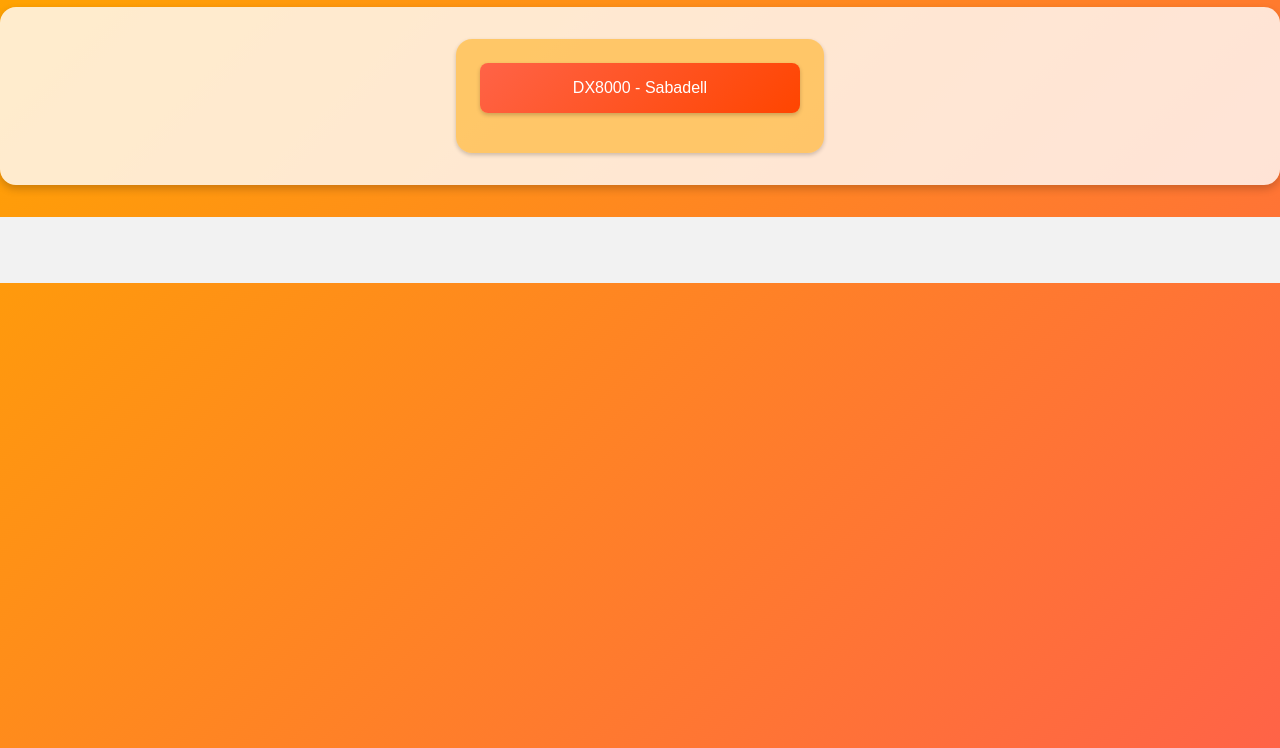
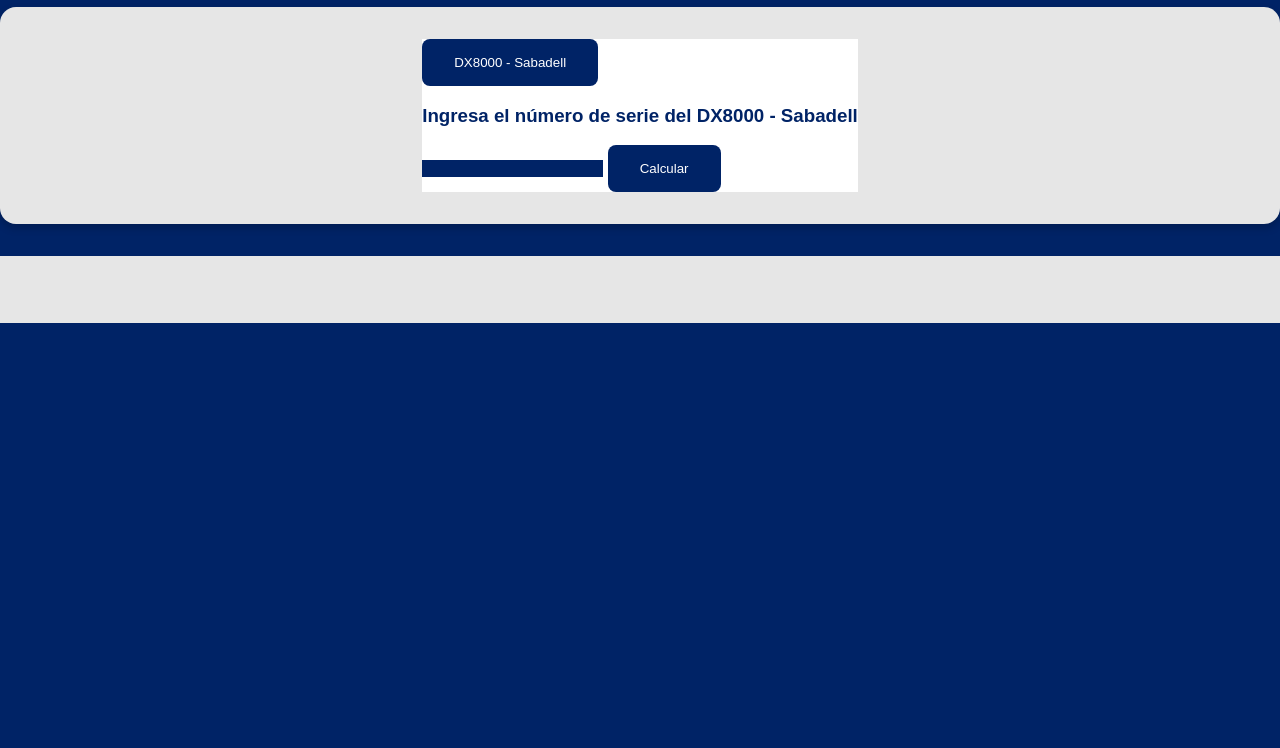
Before and after one commit to Talos03/necos03, a plain HTML site: page index.html in a window 1280 px wide. Shown: the part 73-821 px from the top of the page. Drawn offline with Linux system fonts and the light colour scheme.

Commit message:
Cambio de estilo.html

```diff
--- a/index.html
+++ b/index.html
@@ -38,19 +38,21 @@
 <!-- El estilo de la web -->
 <style>
    :root {
-        font-family: sans-serif;
+    font-family: Arial, sans-serif; /* Cambio de la fuente por una más común */
 }
 
 body {
-        background: linear-gradient(135deg, #FFA500, #FF6347);
-        /* Degradado de fondo en tonos de naranja */
+    background: #002366; /* Cambio a un tono azul oscuro característico */
     margin: 0;
     padding: 0;
     min-height: 100vh;
+    color: #FFF; /* Texto en blanco para destacar en el fondo oscuro */
 }
 
-    h1 {
+/* Cambios en los encabezados para un contraste apropiado */
+h1, h3, h4 {
     text-align: center;
+    color: #002366;
 }
 
 main {
@@ -59,109 +61,45 @@
     align-items: center;
     flex-direction: row;
     gap: 1rem;
-        background-color: rgba(255, 255, 255, 0.8);
+    background-color: #E6E6E6; /* Fondo gris claro para el contenido */
     padding: 2rem;
     border-radius: 1rem;
     box-shadow: 0px 4px 8px rgba(0, 0, 0, 0.2);
 }
 
-    h3 {
-        margin: 0;
-        padding: 0;
-        text-align: center;
+/* Se ajustan los estilos para el contenedor principal */
+.mainContainer, .selector, .contenedor {
+    background-color: #FFF; /* Fondos blancos para los contenedores */
 }
 
-    .mainContainer {
-        display: flex;
-        gap: 2rem;
-    }
-
-    .selector {
-        display: flex;
-        justify-content: space-between;
-        gap: 0.5rem;
-    }
-
-    .selector>button {
-        flex-grow: 1;
-    }
-
-    .noActive {
-        display: none;
-    }
-
-    .contenedor {
-        background-color: rgba(255, 165, 0, 0.5);
-        /* Fondo en tono naranja */
-        display: flex;
-        flex-direction: column;
-        padding: 1.5rem;
-        gap: 1rem;
-        border-radius: 1rem;
-        width: 20rem;
-        /* Botón más grande */
-        box-shadow: 0px 2px 4px rgba(0, 0, 0, 0.2);
-    }
-
-    h4 {
-        text-align: center;
-    }
-
-    input::-webkit-outer-spin-button,
-    input::-webkit-inner-spin-button {
-        -webkit-appearance: none;
-        margin: 0;
-    }
-
-    input {
-        width: 100%;
-        box-sizing: border-box;
-        border: 1px solid #ccc;
-        border-radius: 5px;
-        font-size: 2rem;
-        padding: 1rem;
-        margin-bottom: 1rem;
+/* Estilos para los botones y campos de entrada */
+input, button {
+    background: #002366; /* Fondo azul oscuro */
+    color: #FFF; /* Texto en blanco */
     border: none;
-        border-radius: 5px;
-        font-size: 2rem;
 }
 
 button {
-        background: linear-gradient(135deg, #FF6347, #FF4500);
-        /* Degradado de fondo para el botón en tonos de naranja */
-        color: #FFF;
-        /* Texto en blanco */
-        font-size: 1rem;
-        border: none;
-        padding: 1rem 1rem;
-        /* Aumentar el tamaño del botón */
+    padding: 1rem 2rem; /* Ajuste en el relleno del botón */
     border-radius: 0.5rem;
-        box-shadow: 0px 2px 4px rgba(0, 0, 0, 0.2);
-        /* Sombra para dar efecto de presión */
-        cursor: pointer;
-        transition: background 0.3s, transform 0.1s;
 }
 
 button:hover {
-        background: linear-gradient(135deg, #FF4500, #FF6347);
-        /* Cambio de color en hover */
+    background: #003399; /* Cambio de tono al pasar el cursor por encima */
     transform: scale(1.05);
-        /* Efecto de agrandamiento en hover */
 }
 
-    hr {
-        color: black;
-    }
-
+/* Se conserva el estilo del pie de página */
 footer {
     display: flex;
     justify-content: center;
     font-size: small;
     margin-top: 2rem;
-        background-color: rgb(242, 242, 242);
+    background-color: #E6E6E6;
     width: 100vw;
     padding: 1rem;
 }
+
 </style>
 
 <!-- El codigo que calcula el password -->
```
Lines whose indentation alone changed are shown as unchanged.
